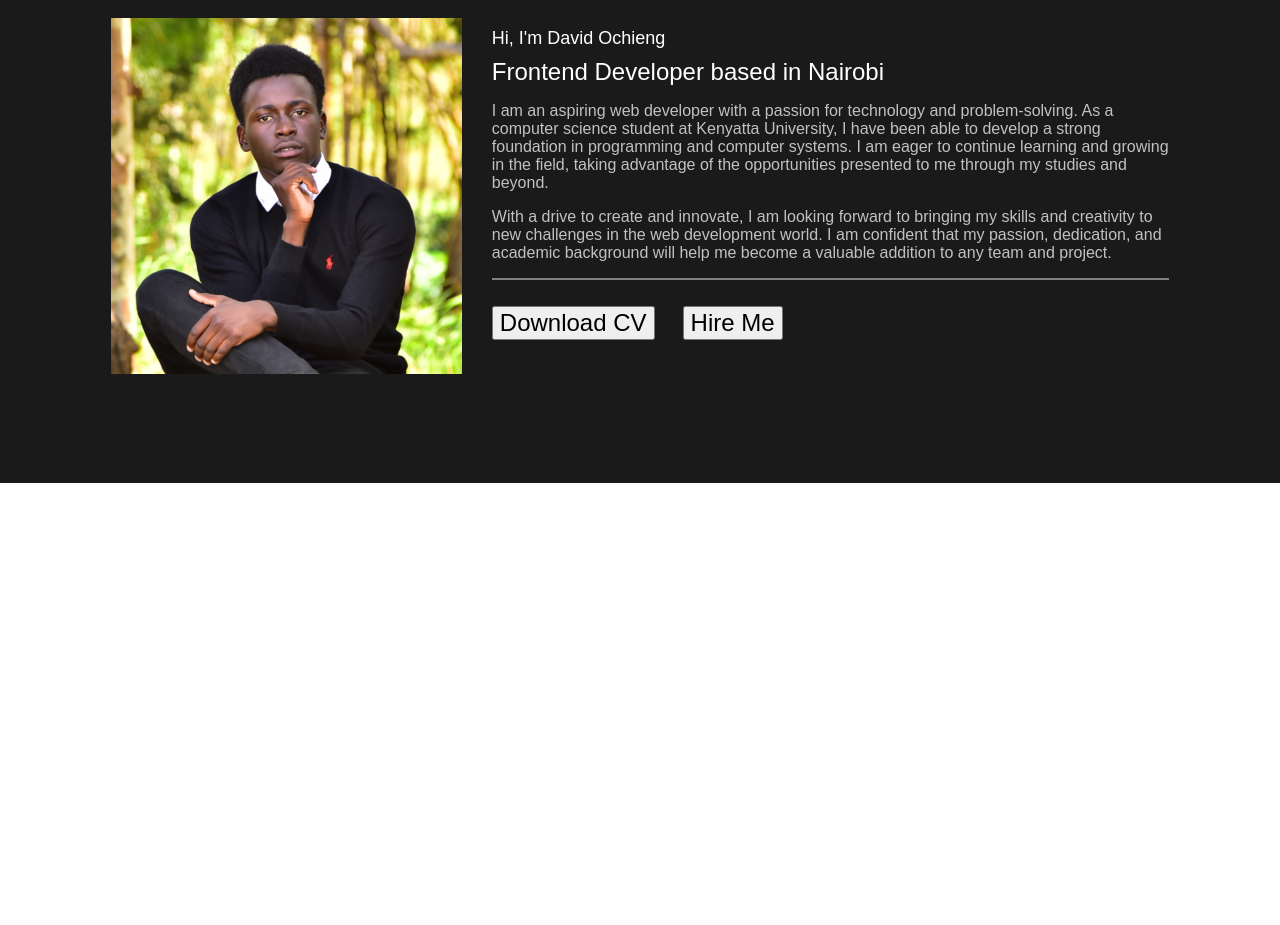
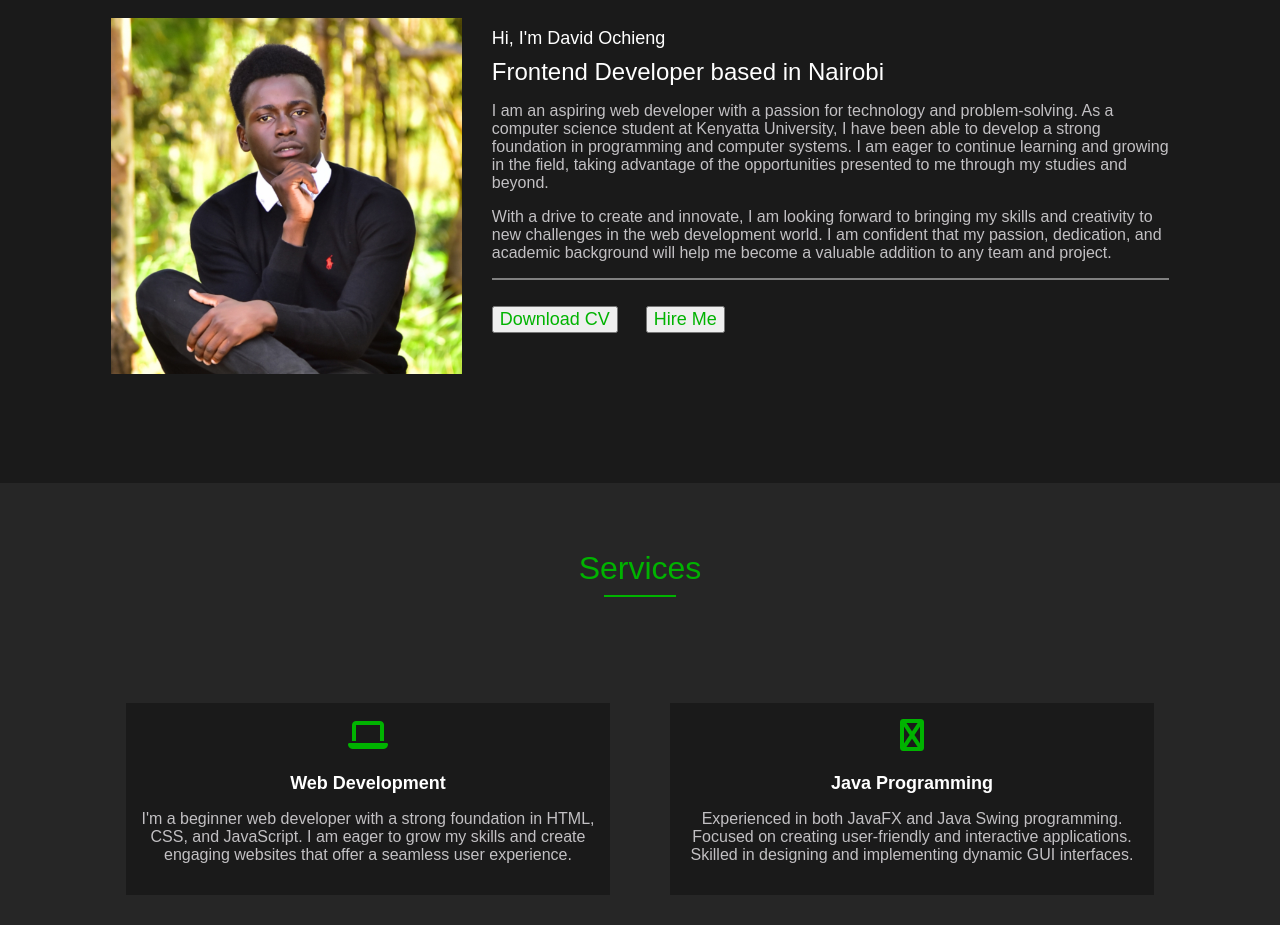
Before and after one commit to DevitoDbug/HTML-project1, a plain HTML site: page index.html in a window 1280 px wide. Shown: the part 575-1500 px from the top of the page. Before the commit the page ends 1058 px from the top, so only its background shows below. Drawn offline with Linux system fonts and the light colour scheme.

Commit message:
Adding font-awesome icons

```diff
--- a/index.html
+++ b/index.html
@@ -5,6 +5,8 @@
     <meta http-equiv="X-UA-Compatible" content="IE=edge">
     <meta name="viewport" content="width=device-width, initial-scale=1.0">
     <title>Artlife.inc</title>
+    <!-- For font icons -->
+    <link rel="Stylesheet" href="https://cdnjs.cloudflare.com/ajax/libs/font-awesome/6.3.0/css/all.min.css">
 </head>
     <body style="margin:0">
 <!--Start Header-->
@@ -57,7 +59,7 @@
 <!-- End Header -->
 
 <!-- Start Home -->
-    <table border="0" width = "100%" cellpadding = "0" cellspacing="0" bgcolor = "#333333">
+    <table border="0" width = "100%" cellpadding = "0" cellspacing="0" bgcolor = "#303030">
         <tr>
             <td>
                 <table border = "0" width = "85%" cellpadding = "15" cellspacing="0" align = "center">
@@ -138,15 +140,15 @@
                                     </p>
                                     <hr noshade="">
                                     <br/>
-                                    <button type="button">
-                                        <font face = "arial" size = "5">
-                                            Download CV
+                                    <button type="button" bgcolor = "#c2c0c3" >
+                                        <font face = "arial" size = "4" color ="#00b300">
+                                           Download CV
                                         </font>
                                     </button>
                                     &nbsp;&nbsp;&nbsp;&nbsp;&nbsp;
-                                    <button type="button">
-                                        <font face = "arial" size = "5">
-                                            Hire Me
+                                    <button type="button"  bgcolor = "#c2c0c3">
+                                        <font face = "arial" size = "4" color = "#00b300">
+                                           Hire Me
                                         </font>
                                     </button>
                                 </td>
@@ -173,6 +175,69 @@
     <tr>
         <td>
             <table border = "0" width = "85%" cellpadding = "15" cellspacing="0" align = "center">
+                <!-- Heading -->
+                <tr>
+                    <td height = "160" align="center" valign = "middle" colspan="2">
+                        <font face = "arial" size = "6" color = "#00b300">
+                            Services
+                        </font>
+                        <hr width="70" color ="#00b300">
+                    </td>
+                </tr>
+                <!--Heading end-->
+                <tr>
+                    <td width = "33.33%" align="center" valign = "top">
+                        <table border = "0" width = "100%" cellpadding = "15" cellspacing="15" align = "center">
+                            <tr>
+                                <td align = "center" valign = "middle" bgcolor="1a1a1a">
+                                    <font size = "6" color = "00b300">
+                                        <i class="fa fa-laptop" aria-hidden="true"></i>
+                                    </font>
+                                    <br/>
+                                    <br/>
+                                    <font size = "4" color = "ffffff" face = "arial">
+                                        <strong>Web Development</strong>
+                                    </font>
+                                    </br>
+                                    <p>
+                                        <font size = "3" color = "#c2c0c3" face = "arial">
+                                        I'm a beginner web developer with a strong foundation in HTML, CSS,
+                                        and JavaScript. I am eager to grow my skills and create engaging
+                                        websites that offer a seamless user experience.
+                                        </font>
+
+                                    </p>
+                                </td>
+                            </tr>
+                        </table>
+                    </td>
+
+                    <td width = "33.33%" align="center" valign = "top">
+                        <table border = "0" width = "100%" cellpadding = "15" cellspacing="15" align = "center">
+                            <tr>
+                                <td align = "center" valign = "middle" bgcolor="1a1a1a">
+                                    <font size = "6" color = "00b300">
+                                        <i class="fa fa-free-code-camp" aria-hidden="true"></i>
+                                    </font>
+                                    <br/>
+                                    <br/>
+                                    <font size = "4" color = "ffffff" face = "arial">
+                                        <strong>Java Programming</strong>
+                                    </font>
+                                    </br>
+                                    <p>
+                                        <font size = "3" color = "#c2c0c3" face = "arial">
+                                            Experienced in both JavaFX and Java Swing programming.
+                                            Focused on creating user-friendly and interactive applications.
+                                            Skilled in designing and implementing dynamic GUI interfaces.
+                                        </font>
+
+                                    </p>
+                                </td>
+                            </tr>
+                        </table>
+                    </td>
+                </tr>
             </table>
         </td>
     </tr>
```
